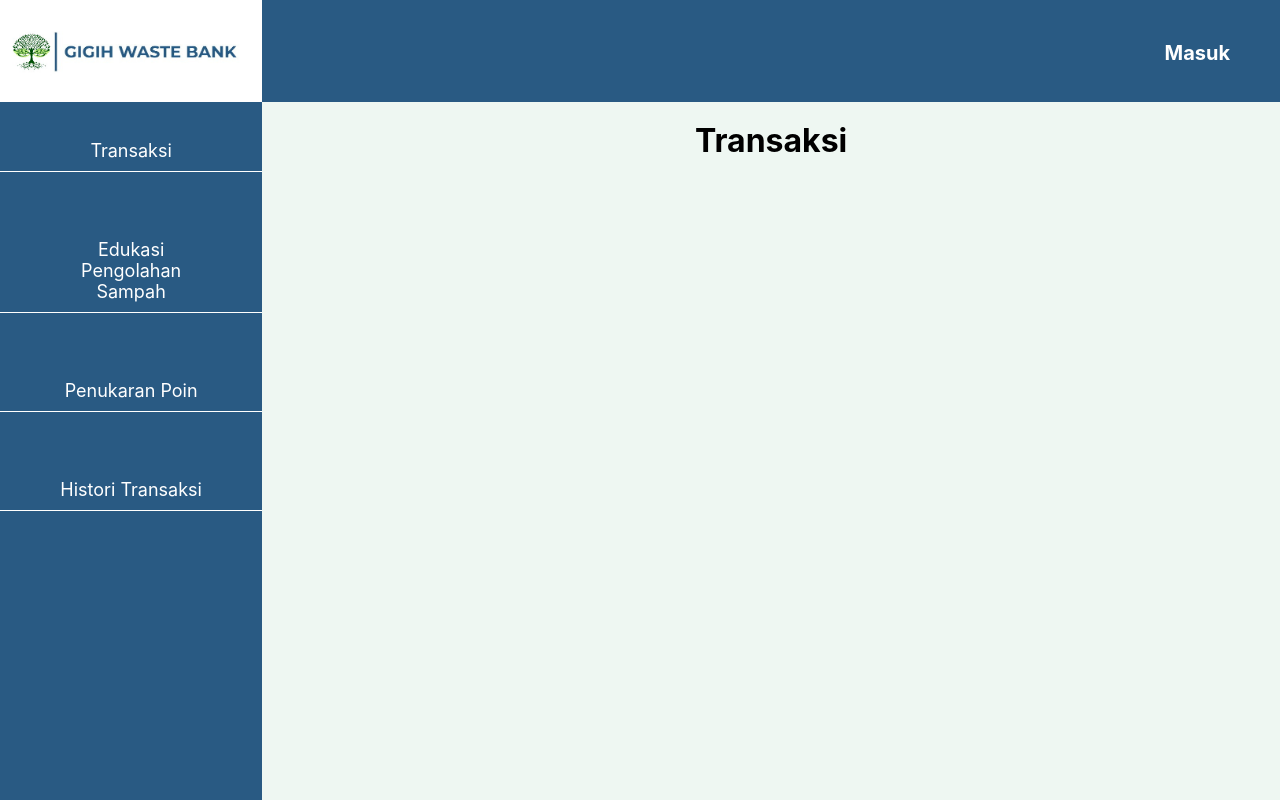
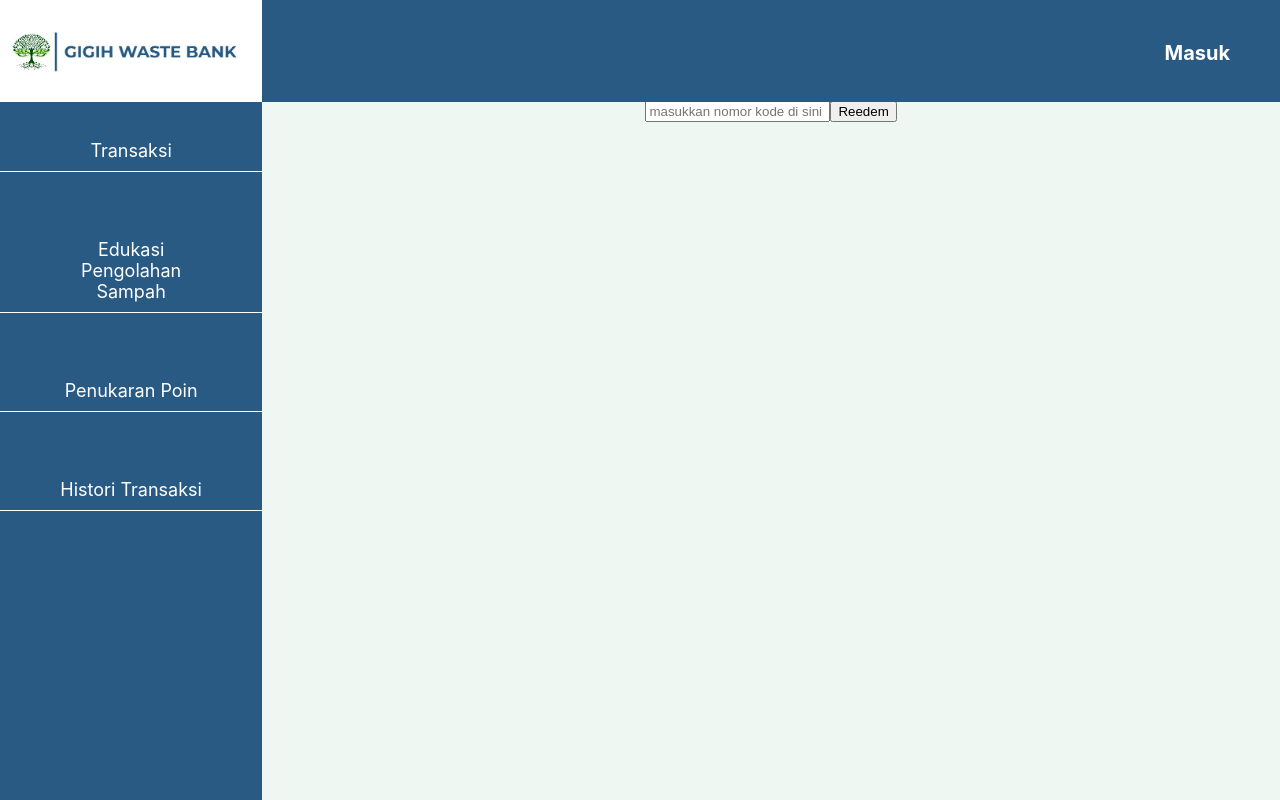
Before and after one commit to cykrya/gigih-waste-bank, a React (Create React App) app: page /transaksi in a window 1280 px wide. Built offline with nearby package versions, Linux system fonts and the light colour scheme.

Commit message:
test transaksi

```diff
--- a/src/pages/transaksi.js
+++ b/src/pages/transaksi.js
@@ -1,7 +1,59 @@
-export default function transaksi() {
-    return (
-      <div className="page">
-        <h1>Transaksi</h1>
-      </div>
-    );
-  }
+import { useState } from "react";
+
+export default function Transaksi() {
+  const [code, setCode] = useState("");
+  const [pending, setPending] = useState(false);
+  console.log(pending);
+  const checkData = async (e) => {
+    e.preventDefault();
+    setPending(true);
+    try{const res = await fetch(
+      `http://localhost:1337/api/transactions/${code}`
+    ).then((response) => response.json())
+    if (res.data.attributes.is_confirmed === false) {
+      const res = await fetch(
+        `http://localhost:1337/api/transactions/${code}`,
+        {
+          method: "PUT",
+          headers: {
+            "Content-Type": "application/json",
+          },
+          body: JSON.stringify({
+            data: {
+              is_confirmed: true,
+              user_id: {
+                id: 1,
+              },
+            },
+          }),
+        }
+      )
+        .then(() => alert("redeem success"))
+        .catch((err) => alert(err.message));
+      setPending(false);
+    } else {
+      alert("kode udah diredeem");
+      setPending(false);
+    }}catch(err){
+      alert("Kode tidak tersedia");
+      setPending(false);
+    }
+  };
+
+  return (
+    <div className="page">
+
+      <form onSubmit={checkData}>
+        <input
+          type="text"
+          placeholder="masukkan nomor kode di sini"
+          value={code}
+          onChange={(e) => setCode(e.target.value)}
+        />
+        {pending && <button disabled={pending}>Reedeming</button>}
+        {!pending && <button>Reedem</button>}
+
+      </form>
+    </div>
+  );
+}
```
